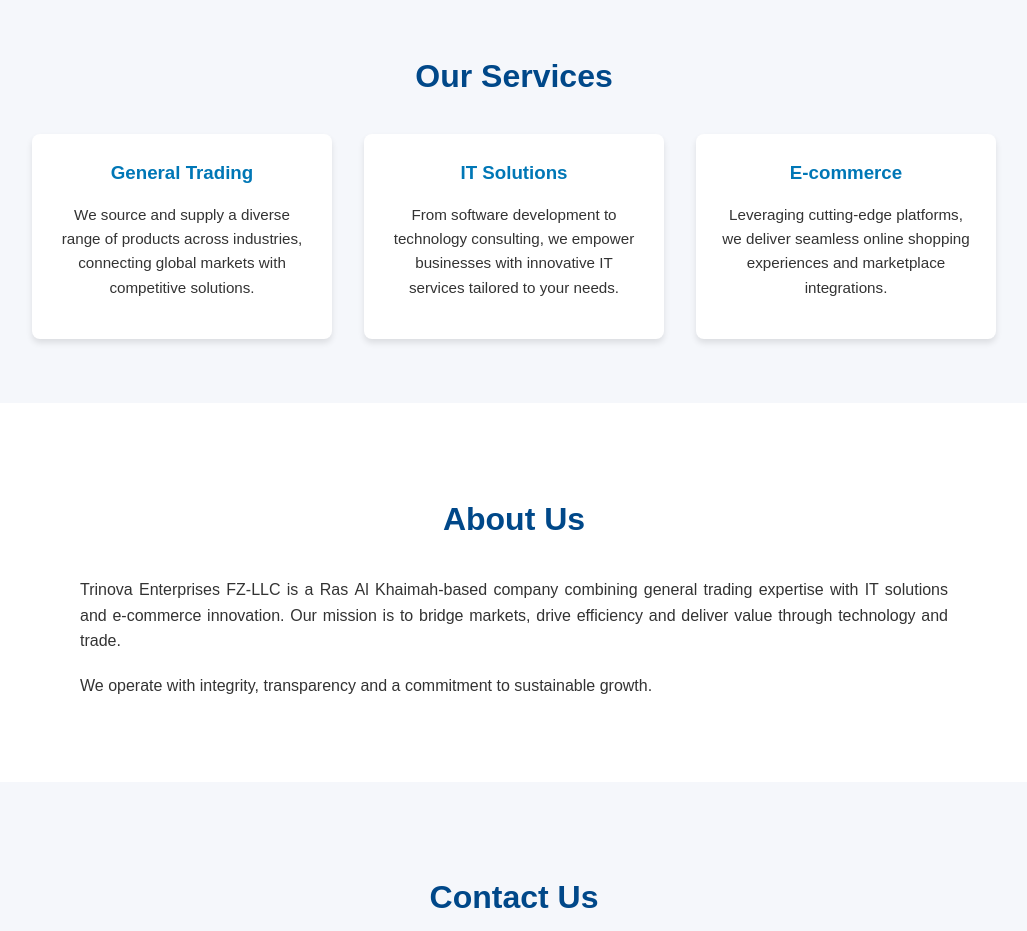
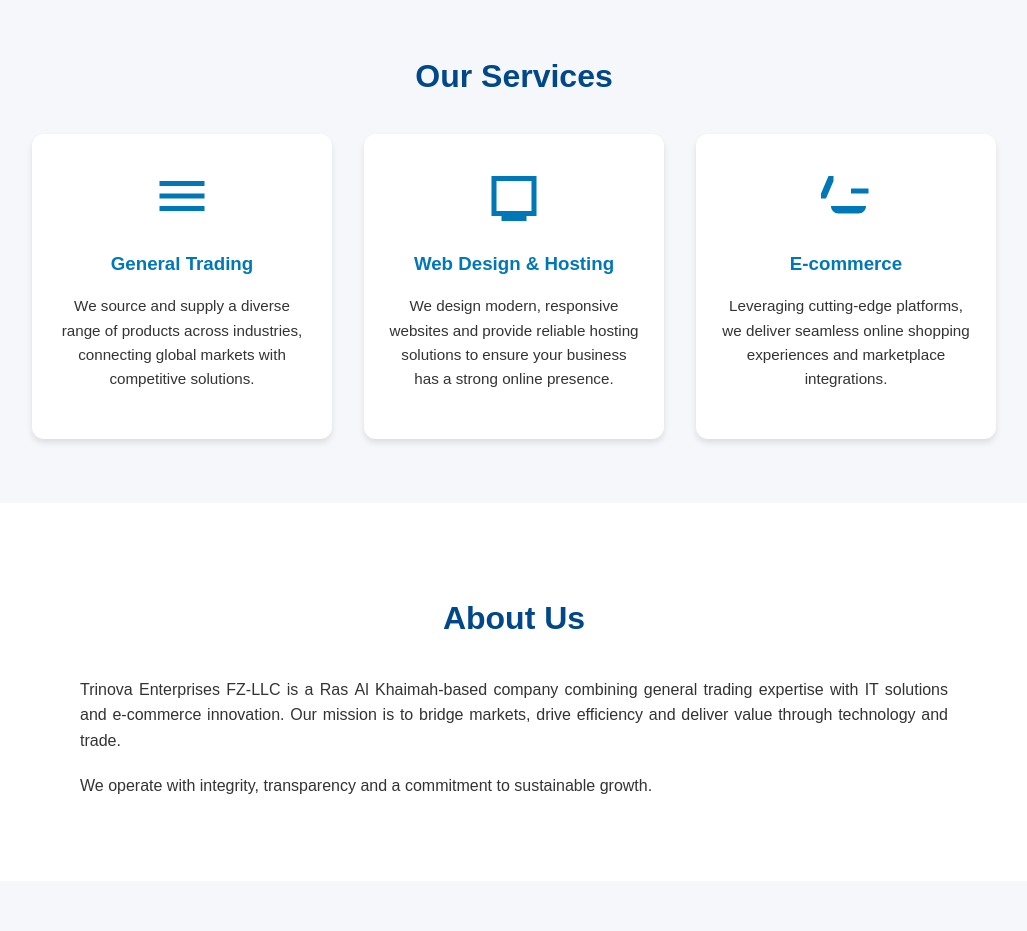
Before and after one commit to trinovaent/trinovaent, a plain HTML site: page index.html in a window 1280 px wide. Shown: the part 840-1771 px from the top of the page, without its empty margins (126-1153 px from the left). Drawn offline with Linux system fonts and the light colour scheme.

Commit message:
Update website

```diff
--- a/index.html
+++ b/index.html
@@ -39,16 +39,30 @@
   <h2>Our Services</h2>
   <div class="service-cards">
     <div class="service-card">
+      <!-- General Trading icon -->
+      <svg class="icon" xmlns="http://www.w3.org/2000/svg" viewBox="0 0 24 24">
+        <path d="M3 6h18v2H3V6zm0 5h18v2H3v-2zm0 5h18v2H3v-2z"/>
+      </svg>
       <h3>General Trading</h3>
       <p>We source and supply a diverse range of products across industries, connecting global markets with competitive solutions.</p>
     </div>
+
     <div class="service-card">
-        <h3>IT Solutions</h3>
-        <p>From software development to technology consulting, we empower businesses with innovative IT services tailored to your needs.</p>
+      <!-- Web Design & Hosting icon -->
+      <svg class="icon" xmlns="http://www.w3.org/2000/svg" viewBox="0 0 24 24">
+        <path d="M3 4h18v16H3V4zm2 2v12h14V6H5zm2 14h10v2H7v-2z"/>
+      </svg>
+      <h3>Web Design & Hosting</h3>
+      <p>We design modern, responsive websites and provide reliable hosting solutions to ensure your business has a strong online presence.</p>
     </div>
+
     <div class="service-card">
-        <h3>E‑commerce</h3>
-        <p>Leveraging cutting‑edge platforms, we deliver seamless online shopping experiences and marketplace integrations.</p>
+      <!-- E-commerce icon -->
+      <svg class="icon" xmlns="http://www.w3.org/2000/svg" viewBox="0 0 24 24">
+        <path d="M7 4h-2l-3 7v2h2l3-7v-2zm14 7v-2h-7v2h7zm-4 8c1.66 0 3-1.34 3-3h-14c0 1.66 1.34 3 3 3h8z"/>
+      </svg>
+      <h3>E-commerce</h3>
+      <p>Leveraging cutting-edge platforms, we deliver seamless online shopping experiences and marketplace integrations.</p>
     </div>
   </div>
 </section>
--- a/style.css
+++ b/style.css
@@ -127,12 +127,13 @@ h2 {
 
 .service-card {
   background-color: #fff;
-  border-radius: 8px;
+  border-radius: 12px;
   box-shadow: 0 4px 6px rgba(0, 0, 0, 0.1);
-  padding: 1.5rem;
+  padding: 2rem 1.5rem;
   flex: 1 1 280px;
   max-width: 300px;
   text-align: center;
+  transition: transform 0.3s ease, box-shadow 0.3s ease;
 }
 
 .service-card h3 {
@@ -140,11 +141,27 @@ h2 {
   margin-bottom: 0.5rem;
   color: #0077b6;
 }
+.service-card:hover {
+  transform: translateY(-10px) scale(1.05);
+  box-shadow: 0 12px 24px rgba(0, 0, 0, 0.15);
+}
 
 .service-card p {
   font-size: 0.95rem;
 }
+/* Icon styling */
+.service-card .icon {
+  width: 60px;
+  height: 60px;
+  margin: 0 auto 1rem;
+  fill: #0077b6;
+  transition: transform 0.3s ease, fill 0.3s ease;
+}
 
+.service-card:hover .icon {
+  transform: scale(1.2);
+  fill: #ff8c00;
+}
 /* About section */
 .about {
   background-color: #fff;
```
Lines whose indentation alone changed are shown as unchanged.
